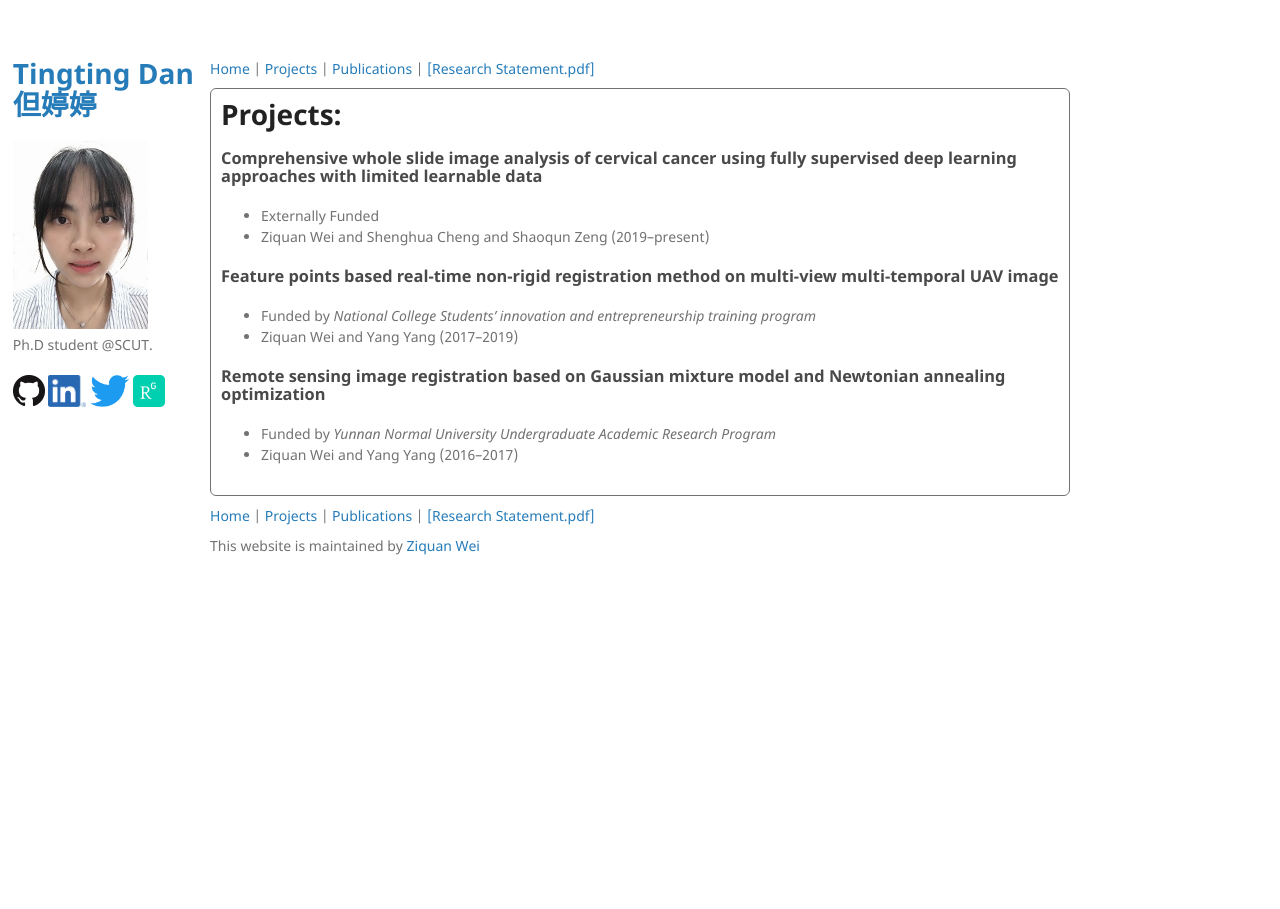
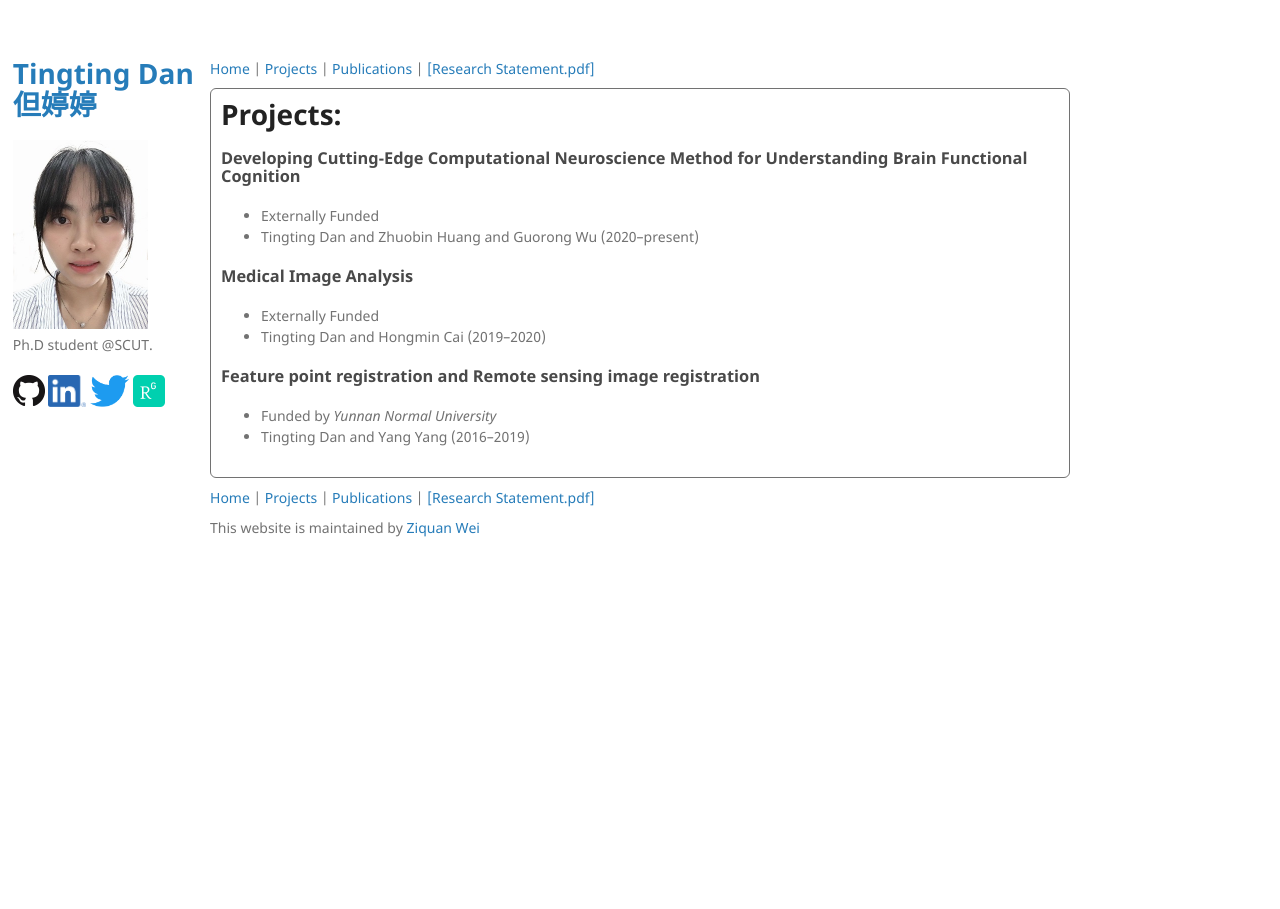
Before and after one commit to Dandy5721/dandy.github.io, a Jekyll site: the page built from projects.md, in a window 1280 px wide. Built offline with Jekyll 4.4.1, drawn with Linux system fonts in a browser that asks for light colours; our own code applies the rules of GitHub Pages for plain Markdown files.

Commit message:
Update projects.md

```diff
--- a/projects.md
+++ b/projects.md
@@ -4,17 +4,17 @@ layout: default
 
 # Projects:
 
-### Comprehensive whole slide image analysis of cervical cancer using fully supervised deep learning approaches with limited learnable data
+### Developing Cutting-Edge Computational Neuroscience Method for Understanding Brain Functional Cognition
 
 - Externally Funded
-- Ziquan Wei and Shenghua Cheng and Shaoqun Zeng (2019--present)
+- Tingting Dan and Zhuobin Huang and Guorong Wu (2020--present)
 
-### Feature points based real-time non-rigid registration method on multi-view multi-temporal UAV image
+### Medical Image Analysis
 
-- Funded by _National College Students’ innovation and entrepreneurship training program_
-- Ziquan Wei and Yang Yang (2017--2019)
+- Externally Funded
+- Tingting Dan and Hongmin Cai (2019--2020)
 
-### Remote sensing image registration based on Gaussian mixture model and Newtonian annealing optimization
+### Feature point registration and Remote sensing image registration
 
-- Funded by _Yunnan Normal University Undergraduate Academic Research Program_
-- Ziquan Wei and Yang Yang (2016--2017)
+- Funded by _Yunnan Normal University_
+- Tingting Dan and Yang Yang (2016--2019)
```
